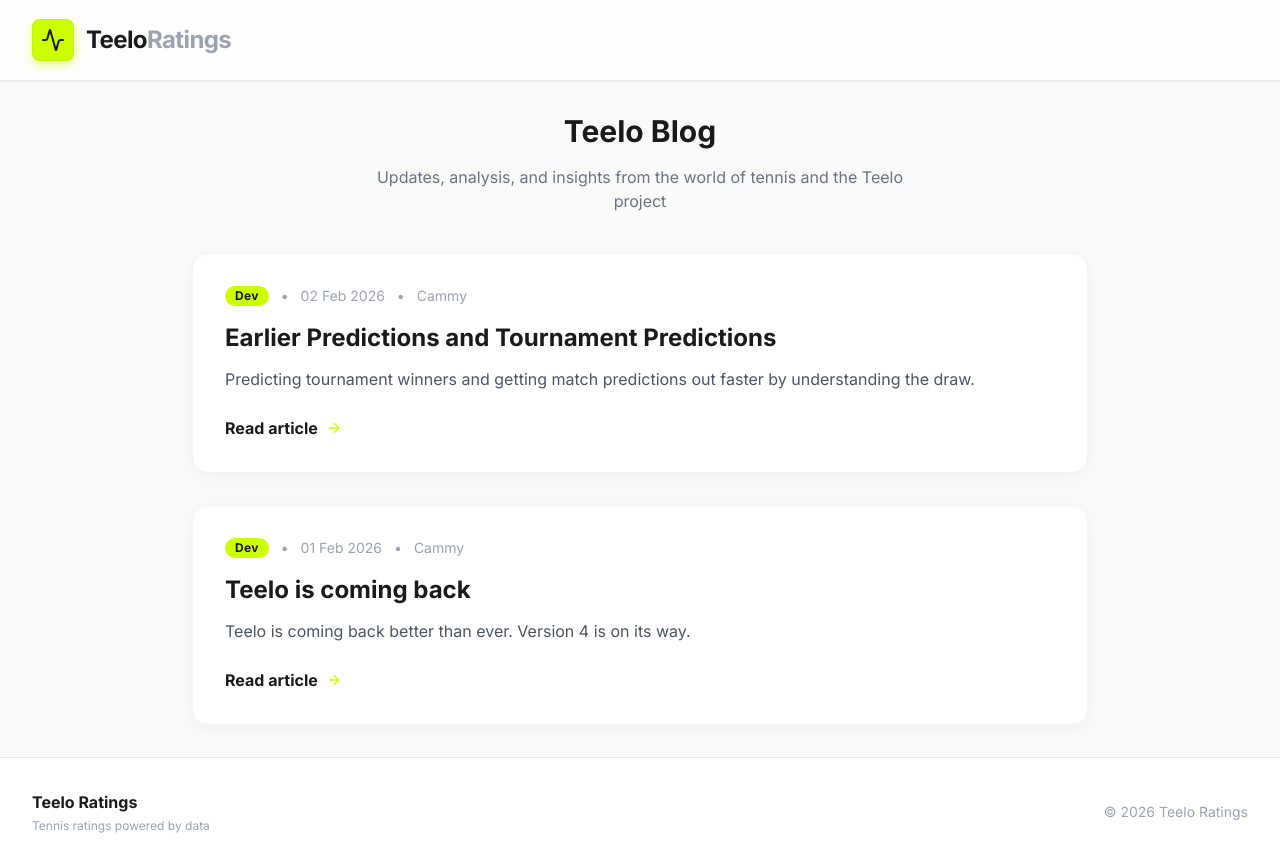
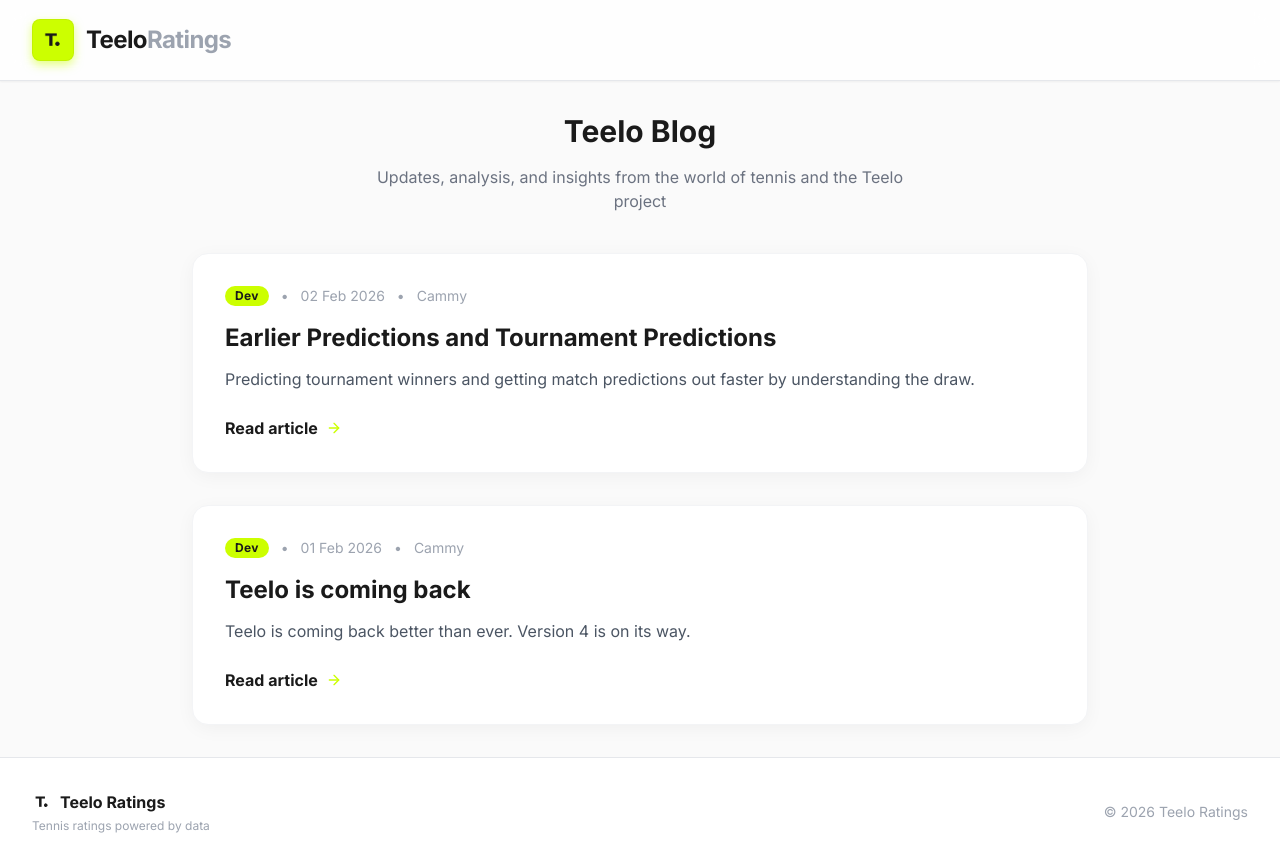
Before and after one commit to CammyWammyBeck/Teelov4.0, a FastAPI app: page /blog in a window 1280 px wide. Run offline with FastAPI, Linux system fonts and the light colour scheme; style sheets or scripts are compiled from the project's sources; parts of the project's set-up code (start-up, migrations or seed data) failed here and were passed over; some libraries are stand-ins or nearby versions.

Commit message:
Add Teelo logo

```diff
--- a/src/teelo/web/templates/base.html
+++ b/src/teelo/web/templates/base.html
@@ -18,6 +18,17 @@
     <meta property="og:description" content="Tennis ELO ratings, match predictions, and analytics powered by data.">
     <meta property="og:type" content="website">
     <meta property="og:url" content="{{ request.url }}">
+    <meta property="og:image" content="{{ url_for('static', path='/img/og-image.png') }}">
+    <meta name="theme-color" content="#0F1115">
+    <meta name="msapplication-TileColor" content="#0F1115">
+    <meta name="msapplication-TileImage" content="{{ url_for('static', path='/favicon/mstile-150x150.png') }}">
+    <link rel="icon" type="image/png" sizes="16x16" href="{{ url_for('static', path='/favicon/favicon-16x16.png') }}">
+    <link rel="icon" type="image/png" sizes="32x32" href="{{ url_for('static', path='/favicon/favicon-32x32.png') }}">
+    <link rel="icon" type="image/png" sizes="48x48" href="{{ url_for('static', path='/favicon/favicon-48x48.png') }}">
+    <link rel="shortcut icon" href="{{ url_for('static', path='/favicon/favicon.ico') }}">
+    <link rel="apple-touch-icon" sizes="180x180" href="{{ url_for('static', path='/favicon/apple-touch-icon.png') }}">
+    <link rel="icon" type="image/png" sizes="192x192" href="{{ url_for('static', path='/favicon/android-chrome-192x192.png') }}">
+    <link rel="icon" type="image/png" sizes="512x512" href="{{ url_for('static', path='/favicon/android-chrome-512x512.png') }}">
     <title>{% block title %}Teelo Ratings{% endblock %}</title>
     <link href="{{ url_for('static', path='/css/styles.css') }}" rel="stylesheet">
     <link href="https://fonts.googleapis.com/css2?family=Inter:wght@300;400;500;600;700;800&display=swap" rel="stylesheet">
@@ -32,7 +43,11 @@
                 <!-- Logo -->
                 <div class="flex items-center gap-3">
                     <div class="bg-teelo-lime p-2 rounded-lg shadow-[0_4px_10px_rgba(204,255,0,0.5)] border border-black/5 transform transition hover:scale-105 duration-200">
-                        <i data-lucide="activity" class="text-teelo-dark w-6 h-6"></i>
+                        <img
+                            src="{{ url_for('static', path='/img/logo-t-dot-dark-128.png') }}"
+                            alt="Teelo logo"
+                            class="w-6 h-6"
+                        >
                     </div>
                     <a href="/" class="text-2xl font-bold text-teelo-dark tracking-tight">
                         Teelo<span class="text-gray-400">Ratings</span>
@@ -96,7 +111,14 @@
     <div id="mobile-menu" class="mobile-menu-overlay" aria-hidden="true">
         <div class="mobile-menu-drawer">
             <div class="flex items-center justify-between p-4 border-b border-gray-100">
-                <span class="text-lg font-bold text-teelo-dark">Menu</span>
+                <span class="text-lg font-bold text-teelo-dark flex items-center gap-2">
+                    <img
+                        src="{{ url_for('static', path='/img/logo-t-dot-dark-128.png') }}"
+                        alt="Teelo logo"
+                        class="w-5 h-5"
+                    >
+                    Menu
+                </span>
                 <button id="mobile-menu-close" class="p-2 text-gray-400 hover:text-teelo-dark" aria-label="Close menu">
                     <i data-lucide="x" class="w-5 h-5"></i>
                 </button>
@@ -141,7 +163,14 @@
         <div class="max-w-7xl mx-auto py-8 px-4 sm:px-6 lg:px-8">
             <div class="flex flex-col md:flex-row justify-between items-center gap-4">
                 <div class="flex flex-col items-center md:items-start gap-1">
-                    <span class="font-bold text-teelo-dark">Teelo Ratings</span>
+                    <span class="font-bold text-teelo-dark flex items-center gap-2">
+                        <img
+                            src="{{ url_for('static', path='/img/logo-t-dot-dark-128.png') }}"
+                            alt="Teelo logo"
+                            class="w-5 h-5"
+                        >
+                        Teelo Ratings
+                    </span>
                     <span class="text-xs text-gray-400">Tennis ratings powered by data</span>
                 </div>
                 <div class="text-sm text-gray-400">
```
Also changed, not shown: assets/logo/logo-t-dot-dark.svg (added), assets/logo/logo-t-dot-yellow.svg (added), src/teelo/web/static/favicon/android-chrome-192x192.png (added), src/teelo/web/static/favicon/android-chrome-512x512.png (added), src/teelo/web/static/favicon/apple-touch-icon.png (added), src/teelo/web/static/favicon/favicon-16x16.png (added), src/teelo/web/static/favicon/favicon-32x32.png (added), src/teelo/web/static/favicon/favicon-48x48.png (added), src/teelo/web/static/favicon/favicon.ico (added), src/teelo/web/static/favicon/mstile-150x150.png (added), src/teelo/web/static/img/logo-t-dot-dark-1024.png (added), src/teelo/web/static/img/logo-t-dot-dark-128.png (added), src/teelo/web/static/img/logo-t-dot-dark-256.png (added), src/teelo/web/static/img/logo-t-dot-dark-512.png (added), 5 more files.
